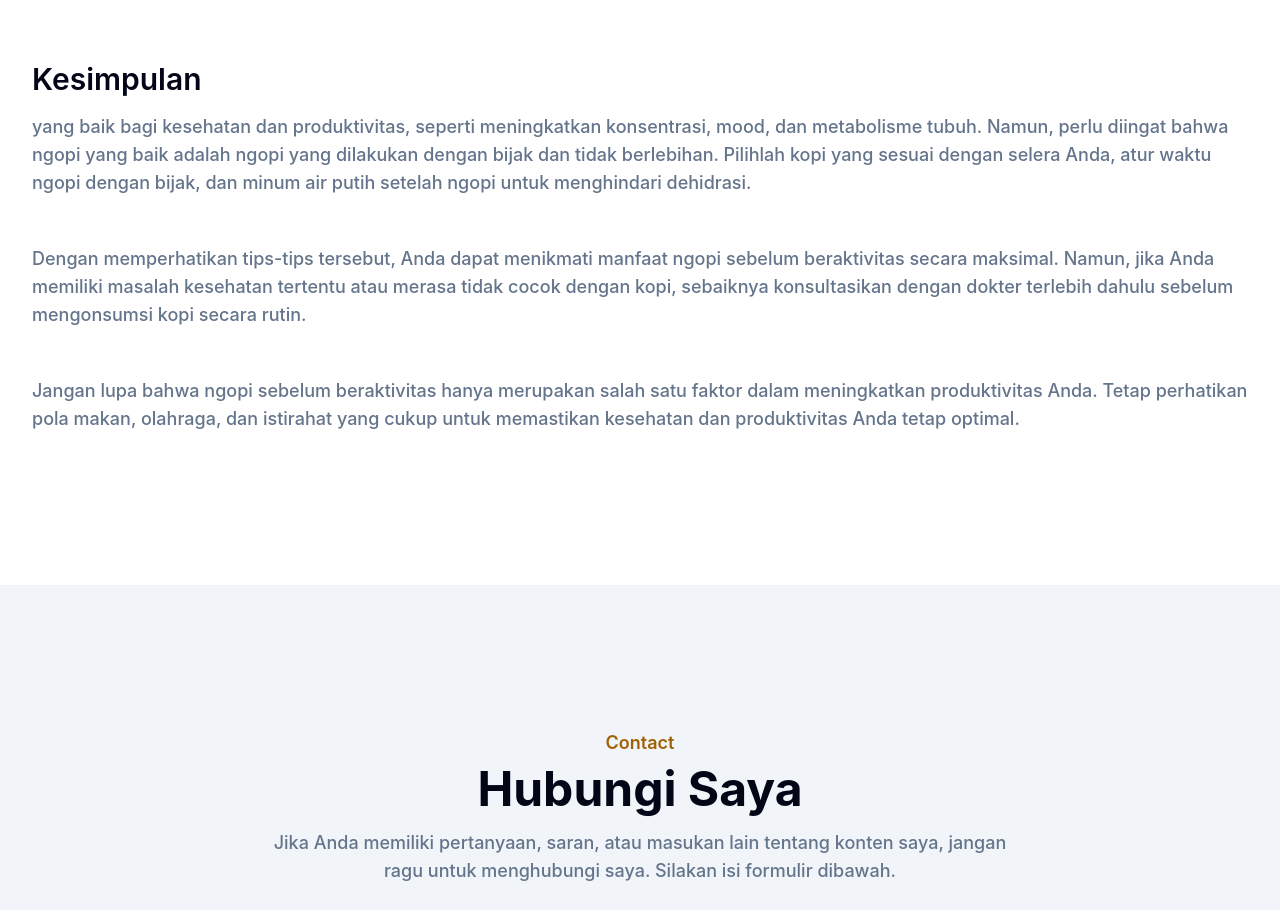
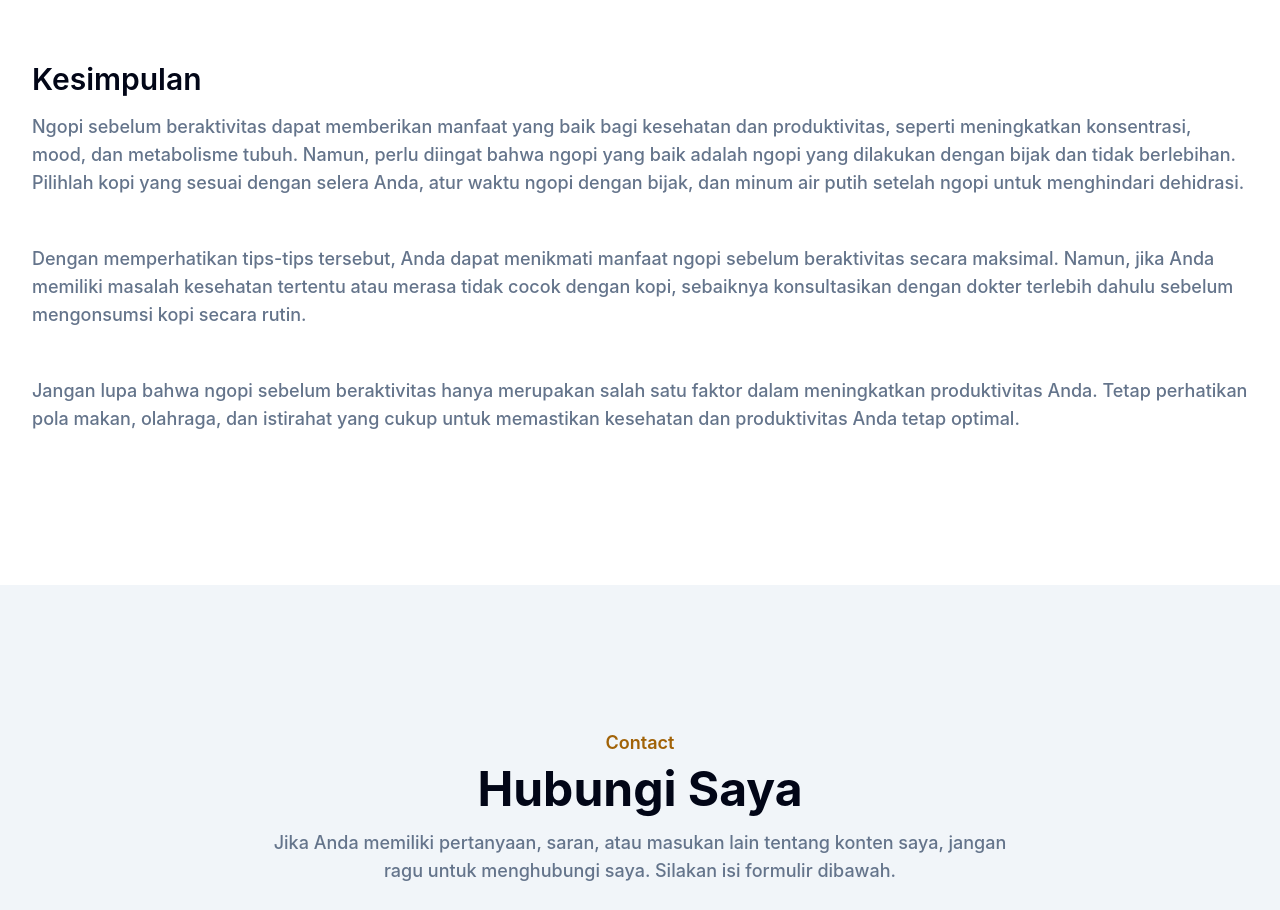
Before and after one commit to AkbarGyaranto/NgopilahSebelumBeraktivitas, a website: page index.html in a window 1280 px wide. Shown: the part 1786-2696 px from the top of the page. Drawn offline with Linux system fonts and the light colour scheme.

Commit message:
first commit

```diff
--- a/index.html
+++ b/index.html
@@ -174,8 +174,9 @@
                 <h2 class=" pt-10 font-semibold text-dark text-2xl mb-4 lg:text-3xl lg:pt-10 dark:text-white">
                     Kesimpulan
                 </h2>
-                <p class="font-medium text-base text-secondary mb-6 lg:text-lg  ">yang baik bagi kesehatan dan
-                    produktivitas, seperti meningkatkan konsentrasi, mood, dan metabolisme tubuh. Namun, perlu
+                <p class="font-medium text-base text-secondary mb-6 lg:text-lg">Ngopi sebelum beraktivitas dapat
+                    memberikan manfaat yang baik bagi kesehatan dan produktivitas, seperti meningkatkan konsentrasi,
+                    mood, dan metabolisme tubuh. Namun, perlu
                     diingat bahwa ngopi yang baik adalah ngopi yang dilakukan dengan bijak dan tidak berlebihan.
                     Pilihlah kopi yang sesuai dengan selera Anda, atur waktu ngopi dengan bijak, dan minum air putih
                     setelah ngopi untuk menghindari dehidrasi.</p>
```
